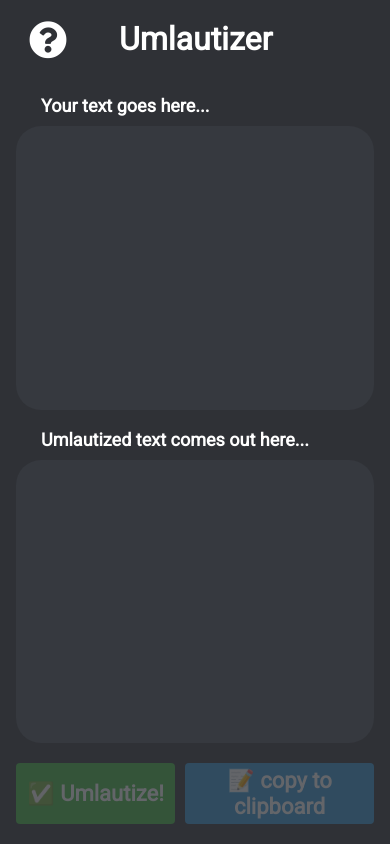
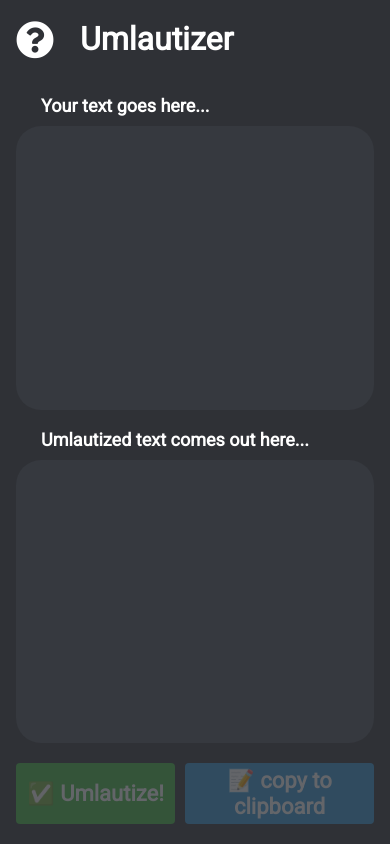
Before and after one commit to timometin/umlautizer, a React (Create React App) app: page / in a window 390 px wide. Built offline with nearby package versions, Linux system fonts and the light colour scheme.

Commit message:
Add adaptive font-size for paragraphs and textareas in media queries

```diff
--- a/src/index.css
+++ b/src/index.css
@@ -129,6 +129,9 @@ Navbar
 Legend
 ~~~~~~~~~~~~~~~~~~~~~~~~~~~
 */
+.legend p {
+  font-size: 16px;
+}
 .legend p:first-child {
   margin-block-start: 0;
 }
@@ -200,4 +203,13 @@ Responsive breakpoints
   form label {
     font-size: 18px;
   }
+  .legend p {
+    font-size: 14px;
+  }
+  .nav-item {
+    margin: 0px 10px;
+  }
+  .textAreaContainer textarea {
+    font-size: 18px;
+  }
 }
```
